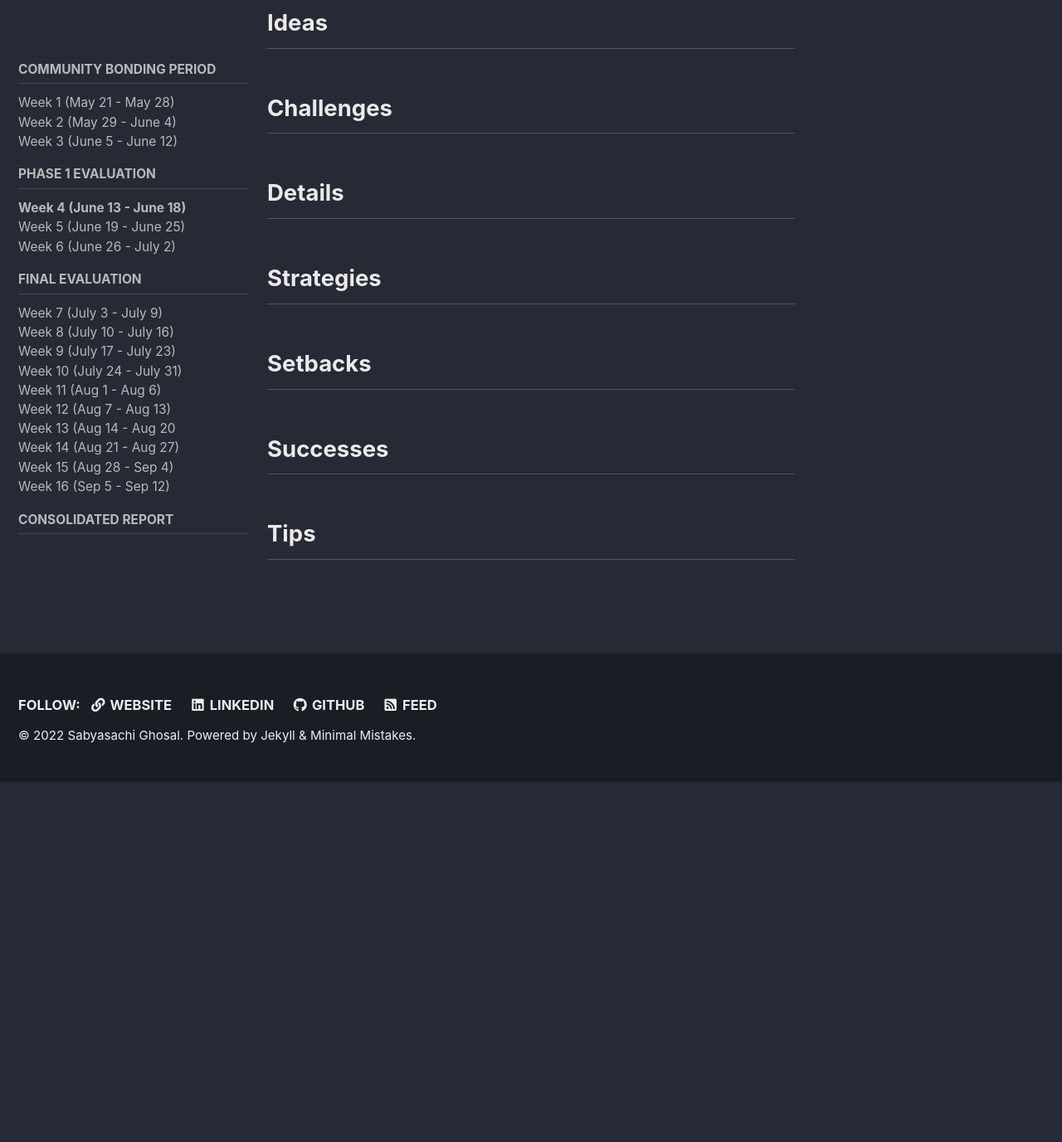
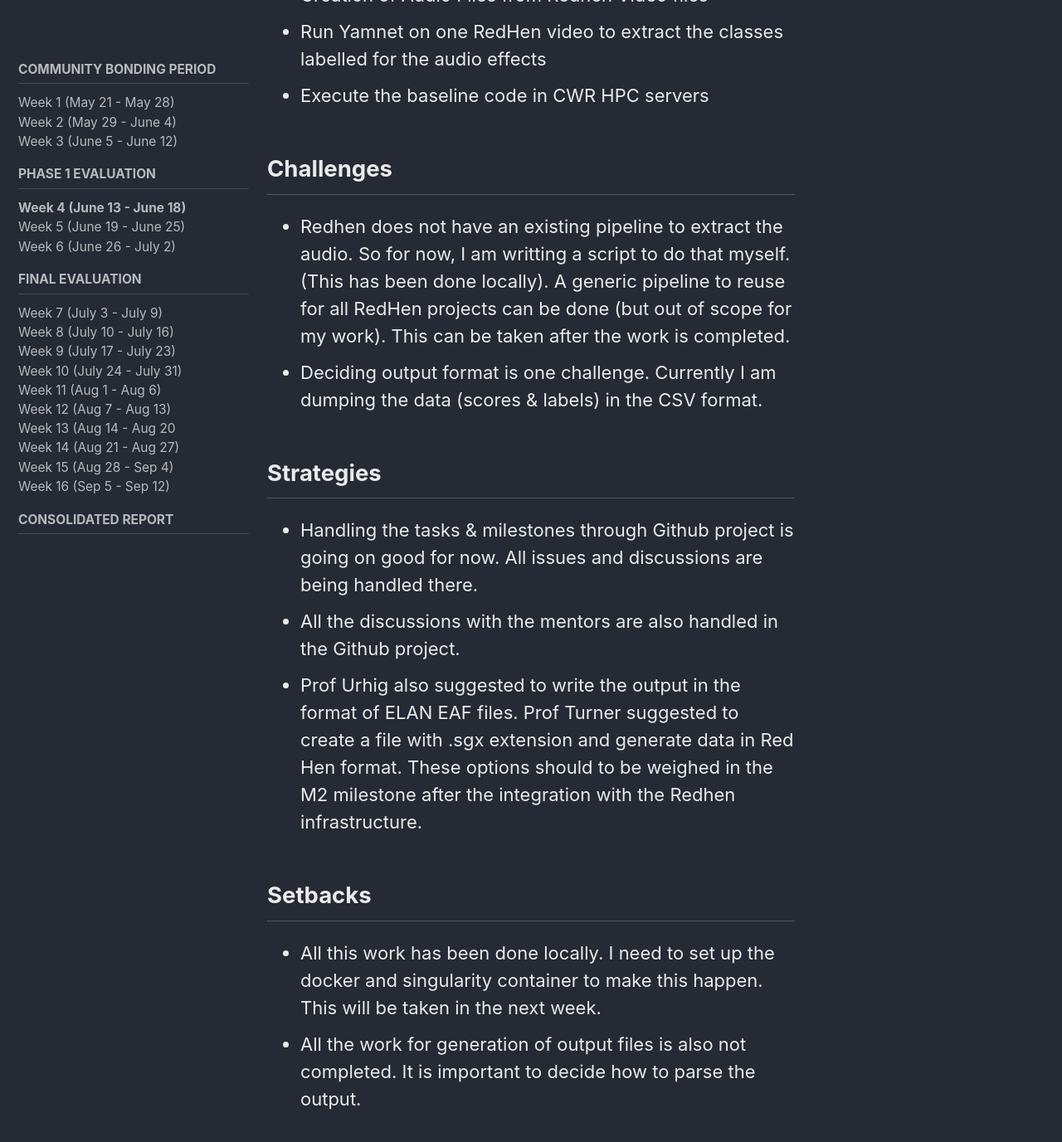
Before and after one commit to technosaby/technosaby.github.io, a Jekyll site: the page built from _pages/gsoc/phase1/week4.md, in a window 1280 px wide and 1400 px high, scrolled down 524 px. Shown: the top 1377 px of the window at 83% size. Built offline with Jekyll 4.4.1, drawn with Linux system fonts in a browser that asks for light colours; cached includes are drawn as plain includes; before the commit the page ends 1467 px from its top, so only the background shows below that; some of the changed text lies outside the part shown.

Commit message:
Addition for new Week updates

```diff
--- a/_pages/gsoc/phase1/week4.md
+++ b/_pages/gsoc/phase1/week4.md
@@ -12,17 +12,25 @@ sidebar:
 ---
 
 ## Ambitions
-
-## Ideas
+- Creation of Audio Files from Redhen Video files
+- Run Yamnet on one RedHen video to extract the classes labelled for the audio effects
+- Execute the baseline code in CWR HPC servers
 
 ## Challenges
-
-## Details
+- Redhen does not have an existing pipeline to extract the audio. So for now, I am writting a script to do that myself. (This has been done locally). A generic pipeline to reuse for all RedHen projects can be done (but out of scope for my work). This can be taken after the work is completed.
+- Deciding output format is one challenge. Currently I am dumping the data (scores & labels) in the CSV format.
 
 ## Strategies
+- Handling the tasks & milestones through Github project is going on good for now. All issues and discussions are being handled there.
+- All the discussions with the mentors are also handled in the Github project.
+- Prof Urhig also suggested to write the output in the format of ELAN EAF files. Prof Turner suggested to create a file with .sgx extension and generate data in Red Hen format. These options should to be weighed in the M2 milestone after the integration with the Redhen infrastructure.
 
 ## Setbacks
+- All this work has been done locally. I need to set up the docker and singularity container to make this happen. This will be taken in the next week.
+- All the work for generation of output files is also not completed. It is important to decide how to parse the output.
 
-## Successes
-
-## Tips
+## Details/Successes
+- Set up the Github Project (as suggested by mentor Austin)
+- Was able to write a script to extract the audio files from the videos
+- Dumped the audio tags in a csv format
+- Discussion was done with mentors in slack/github project
```
